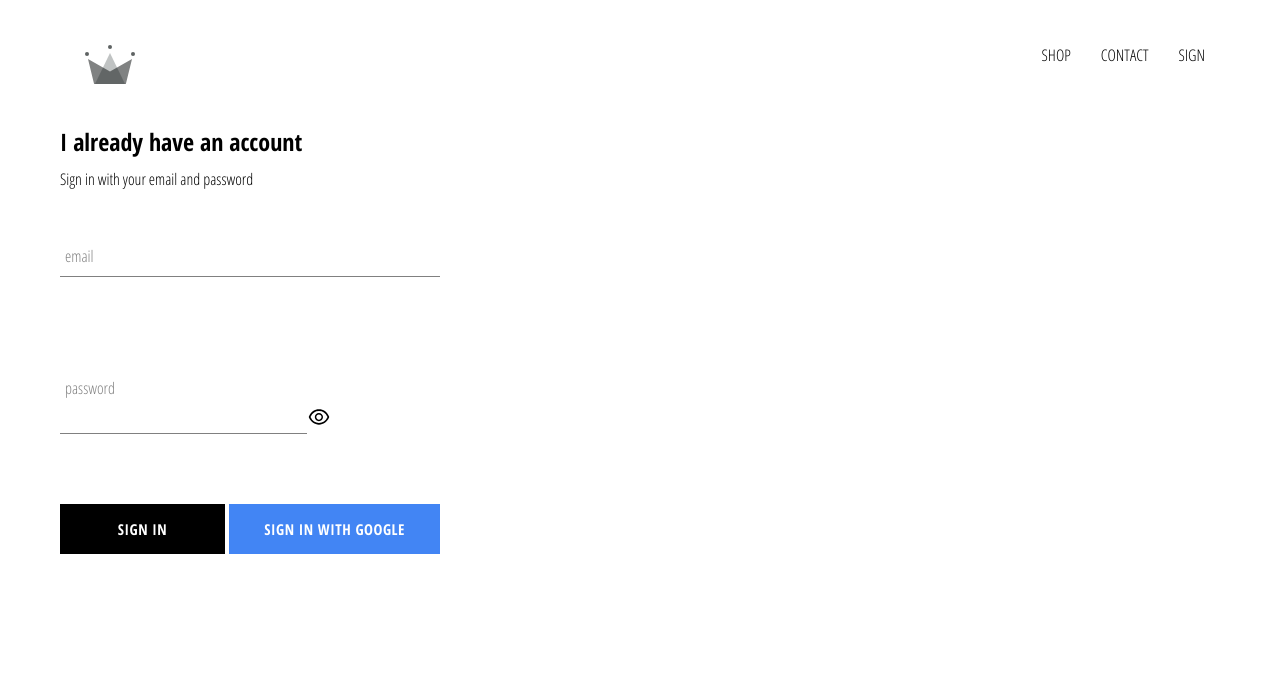
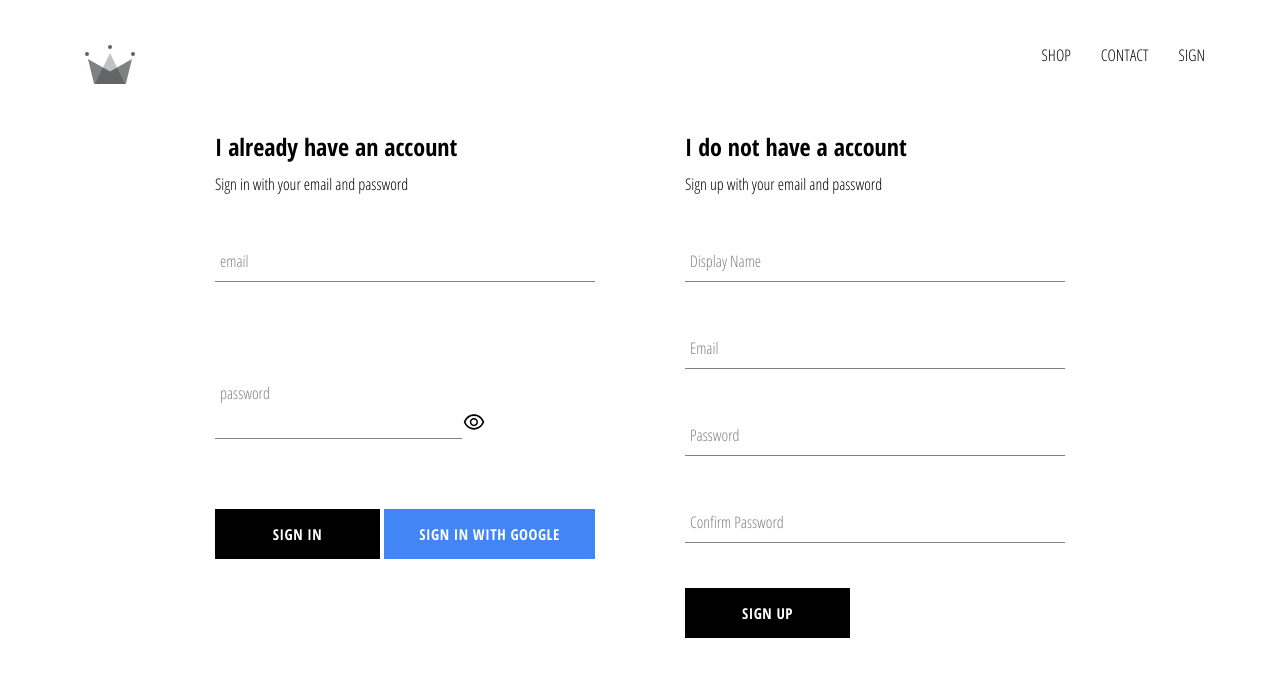
Before and after one commit to Simon-W66/Ecommerce, a React (Create React App) app: page /signin in a window 1280 px wide. Shown: the top 676 px of the page. Built offline with nearby package versions, Linux system fonts and the light colour scheme; no server answers.

Commit message:
added authentification with login/sign up system

```diff
--- a/package.json
+++ b/package.json
@@ -8,8 +8,8 @@
     "@testing-library/user-event": "^12.1.10",
     "firebase": "^8.4.2",
     "node-sass": "^5.0.0",
-    "react": "^17.0.1",
-    "react-dom": "^17.0.1",
+    "react": "17.0.2",
+    "react-dom": "17.0.2",
     "react-icons": "^4.2.0",
     "react-router-dom": "^5.2.0",
     "react-scripts": "4.0.3",
--- a/src/App.js
+++ b/src/App.js
@@ -6,27 +6,39 @@
 import { Route ,Switch } from 'react-router-dom';
 import Header from './components/header/header.component';
 import SignInAndSignUpPage from './pages/sign-in-sign-up/sign-in-sign-up.component';
-import {auth} from "./components/firebase/firebase.utils";
+import {auth, createUserProfileDocument} from "./firebase/firebase.utils";
 
 class App extends React.Component {
-  constructor(){
+  constructor() {
     super();
 
-     this.state = {
+    this.state = {
       currentUser: null
-     }
+    };
+  }
 
-  }
   unsubscribeFromAuth = null;
 
-  componentDidMount(){
-    this.unsubscribeFromAuth = auth.onAuthStateChanged(user => {
-      this.setState({currentUser : user})
-    })
+  componentDidMount() {
+    this.unsubscribeFromAuth = auth.onAuthStateChanged(async userAuth => {
+      if (userAuth) {
+        const userRef = await createUserProfileDocument(userAuth);
 
+        userRef.onSnapshot(snapShot => {
+          this.setState({
+            currentUser: {
+              id: snapShot.id,
+              ...snapShot.data()
+            }
+          });
+        });
+      }
+        this.setState({ currentUser: userAuth });
+    });
   }
-  componentWillUnmount(){
-    this.unsubscribeFromAuth()
+
+  componentWillUnmount() {
+    this.unsubscribeFromAuth();
   }
 
   render() {
--- a/src/components/firebase/firebase.utils.js
+++ /dev/null
@@ -1,22 +0,0 @@
-import firebase from "firebase/app";
-import "firebase/auth";
-import "firebase/firestore";
-
-const config = {
-    apiKey: "AIzaSyCmUBe0vuajvxmnxo9J6SU6wGZbANnh-mc",
-    authDomain: "crwn-ecommerce-d576e.firebaseapp.com",
-    projectId: "crwn-ecommerce-d576e",
-    storageBucket: "crwn-ecommerce-d576e.appspot.com",
-    messagingSenderId: "172620318657",
-    appId: "1:172620318657:web:9ef53d19502a1859d21140",
-    measurementId: "G-VYM1CHPLQ3"
-  };
-
-firebase.initializeApp(config);
-
-export const auth = firebase.auth();
-export const firestore = firebase.firestore();
-
-const provider = new firebase.auth.GoogleAuthProvider()
-provider.setCustomParameters({ prompt: 'select_account'})
-export const signInWithGoogle = () => auth.signInWithPopup(provider)
--- a/src/components/header/header.component.jsx
+++ b/src/components/header/header.component.jsx
@@ -2,7 +2,7 @@
 import "./header.styles.scss"
 import {ReactComponent as Logo} from "../../assets/crown.svg"
 import {Link} from 'react-router-dom'
-import {auth} from "../firebase/firebase.utils"
+import {auth} from "../../firebase/firebase.utils.js"
 const Header = ({currentUser}) => (
         <div className="header">
             <Link className="logo-container" to="/">
--- a/src/components/sign-in/sign-in.component.jsx
+++ b/src/components/sign-in/sign-in.component.jsx
@@ -3,7 +3,7 @@
 import FormInput from "../../components/form-input/form-input.component";
 import {AiOutlineEye} from "react-icons/ai";
 import CustomButton from "../../components/custom-button/custom-button.component"
-import {signInWithGoogle} from "../../components/firebase/firebase.utils.js"
+import {auth , signInWithGoogle} from "../../firebase/firebase.utils.js"
 
 class SignIn extends React.Component {
     constructor(props){
@@ -15,9 +15,17 @@
         }
     }
 
-    submithandler = event => {
+    handleSubmit = async event => {
         event.preventDefault();
-        this.setState({email: '', password: ""})
+        const {email, password} = this.state;
+
+        try{
+            await auth.signInWithEmailAndPassword(email, password)
+            this.setState({email: '', password: ""})
+        }
+        catch (error){
+            console.log(error)
+        }
     }
     handleChange = event => {
         const {value, name} = event.target;
@@ -43,7 +51,7 @@
                 <h2 className="title">I already have an account</h2>
                 <span>Sign in with your email and password</span>
 
-                <form onSubmit={this.submithandler}>
+                <form onSubmit={this.handleSubmit}>
                     <FormInput  name="email" type="email" label="email" handleChange={this.handleChange} value={this.state.email} required/>
                     <div className="form-input-eye">
                         <FormInput  name="password" id="password" type="password" label="password" handleChange={this.handleChange} value={this.state.password} required/>
@@ -51,7 +59,7 @@
                     </div>
                     <div className="buttons">
                         <CustomButton type="submit" >Sign In</CustomButton>
-                        <CustomButton onClick={signInWithGoogle} isGoogleSignIn >Sign In with google</CustomButton>
+                        <CustomButton type="button" onClick={signInWithGoogle} isGoogleSignIn >Sign In with google</CustomButton>
                     </div>
 
                 </form>
--- /dev/null
+++ b/src/components/sign-up/sign-up.component.jsx
@@ -0,0 +1,103 @@
+import React from 'react';
+
+import FormInput from '../form-input/form-input.component';
+import CustomButton from '../custom-button/custom-button.component';
+
+import { auth, createUserProfileDocument } from '../../firebase/firebase.utils';
+
+import './sign-up.styles.scss';
+
+class SignUp extends React.Component {
+  constructor() {
+    super();
+
+    this.state = {
+      displayName: '',
+      email: '',
+      password: '',
+      confirmPassword: ''
+    };
+  }
+
+  handleSubmit = async event => {
+    event.preventDefault();
+
+    const { displayName, email, password, confirmPassword } = this.state;
+
+    if (password !== confirmPassword) {
+      alert("passwords don't match");
+      return;
+    }
+
+    try {
+      const { user } = await auth.createUserWithEmailAndPassword(
+        email,
+        password
+      );
+
+      await createUserProfileDocument(user, { displayName });
+
+      this.setState({
+        displayName: '',
+        email: '',
+        password: '',
+        confirmPassword: ''
+      });
+    } catch (error) {
+      console.error(error);
+    }
+  };
+
+  handleChange = event => {
+    const { name, value } = event.target;
+
+    this.setState({ [name]: value });
+  };
+
+  render() {
+    const { displayName, email, password, confirmPassword } = this.state;
+    return (
+      <div className='sign-up'>
+        <h2 className='title'>I do not have a account</h2>
+        <span>Sign up with your email and password</span>
+        <form className='sign-up-form' onSubmit={this.handleSubmit}>
+          <FormInput
+            type='text'
+            name='displayName'
+            value={displayName}
+            onChange={this.handleChange}
+            label='Display Name'
+            required
+          />
+          <FormInput
+            type='email'
+            name='email'
+            value={email}
+            onChange={this.handleChange}
+            label='Email'
+            required
+          />
+          <FormInput
+            type='password'
+            name='password'
+            value={password}
+            onChange={this.handleChange}
+            label='Password'
+            required
+          />
+          <FormInput
+            type='password'
+            name='confirmPassword'
+            value={confirmPassword}
+            onChange={this.handleChange}
+            label='Confirm Password'
+            required
+          />
+          <CustomButton type='submit'>SIGN UP</CustomButton>
+        </form>
+      </div>
+    );
+  }
+}
+
+export default SignUp;
--- /dev/null
+++ b/src/components/sign-up/sign-up.styles.scss
@@ -0,0 +1,12 @@
+.sign-up{
+    display: flex;
+    flex-direction: column;
+    width: 380px;
+
+    .title{
+        margin: 10px 0px;
+    }
+    .header-sign-up{
+        margin: 10px 0px;
+    }
+}
--- /dev/null
+++ b/src/firebase/firebase.utils.js
@@ -0,0 +1,49 @@
+import firebase from "firebase/app";
+import "firebase/firestore";
+import "firebase/auth";
+
+const config = {
+    apiKey: "AIzaSyCmUBe0vuajvxmnxo9J6SU6wGZbANnh-mc",
+    authDomain: "crwn-ecommerce-d576e.firebaseapp.com",
+    projectId: "crwn-ecommerce-d576e",
+    storageBucket: "crwn-ecommerce-d576e.appspot.com",
+    messagingSenderId: "172620318657",
+    appId: "1:172620318657:web:9ef53d19502a1859d21140",
+    measurementId: "G-VYM1CHPLQ3"
+  };
+
+  firebase.initializeApp(config)
+
+export const createUserProfileDocument = async (userAuth, additionalData) => {
+  if (!userAuth) return;
+
+  const userRef = firestore.doc(`users/${userAuth.uid}`);
+
+  const snapShot = await userRef.get();
+
+  if (!snapShot.exists) {
+    const { displayName, email } = userAuth;
+    const createdAt = new Date();
+    try {
+      await userRef.set({
+        displayName,
+        email,
+        createdAt,
+        ...additionalData
+      });
+    } catch (error) {
+      console.log('error creating user', error.message);
+    }
+  }
+
+  return userRef;
+};
+
+export const auth = firebase.auth();
+export const firestore = firebase.firestore();
+
+const provider = new firebase.auth.GoogleAuthProvider();
+provider.setCustomParameters({ prompt: 'select_account' });
+export const signInWithGoogle = () => auth.signInWithPopup(provider);
+
+export default firebase;
--- a/src/pages/sign-in-sign-up/sign-in-sign-up.component.jsx
+++ b/src/pages/sign-in-sign-up/sign-in-sign-up.component.jsx
@@ -1,9 +1,12 @@
 import React from 'react';
 import "./sign-in-sign-up.styles.scss";
 import SignIn from "../../components/sign-in/sign-in.component"
+import SignUp from "../../components/sign-up/sign-up.component"
+
 const SignInAndSignUpPage = () => (
-    <div>
+    <div className="sign-up-in-container">
         <SignIn/>
+        <SignUp/>
     </div>
 )
 export default SignInAndSignUpPage;
--- a/src/pages/sign-in-sign-up/sign-in-sign-up.styles.scss
+++ b/src/pages/sign-in-sign-up/sign-in-sign-up.styles.scss
@@ -0,0 +1,6 @@
+.sign-up-in-container{
+    display: flex;
+    width: 850px;
+    justify-content: space-between;
+    margin: 30px auto;
+}
```
Also changed, not shown: 1 other file (tests, documents, lock files or other folders).
